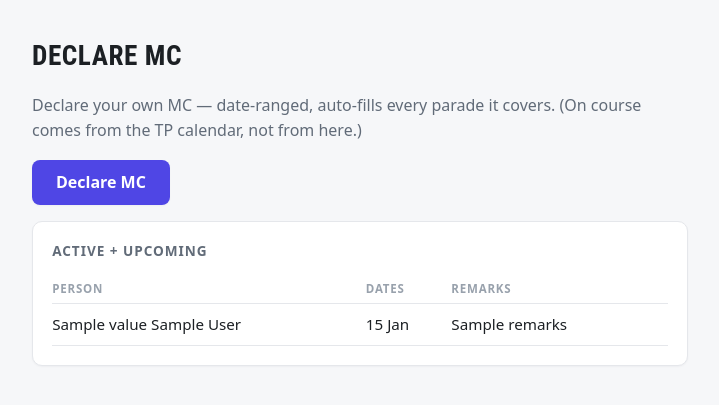
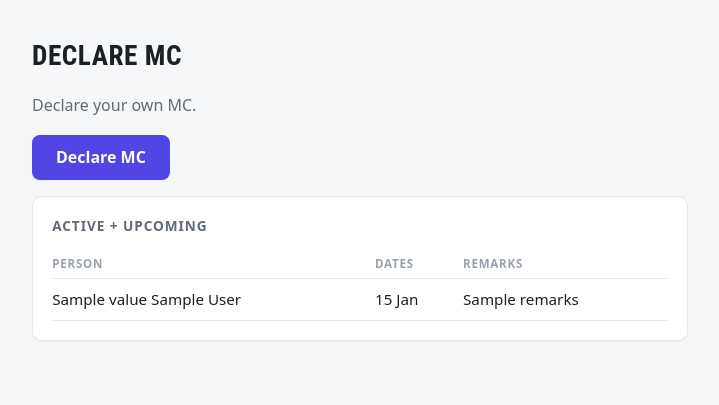
Before and after one commit to oliverzhaozy/delta_innovation, a Python web app: template app/templates/parade/mc_list.html in a window 1280 px wide. Shown: the part 51-456 px from the top of the page, without its empty margins (280-999 px from the left). Run offline with Jinja, Linux system fonts and the light colour scheme; the template is opened without the code that fills it: most values are stand-ins (such as "Sample title", 1, 10 or a date in 2020).

Commit message:
UI: trim COS-pool state, MC list end-today control, and helper copy
Co-Authored-By: Claude Fable 5 <noreply@anthropic.com>

```diff
--- a/app/templates/admin/people.html
+++ b/app/templates/admin/people.html
@@ -46,9 +46,8 @@
 </section>
 
 {% for section in groups.sections %}
-{% set pool_state = "In COS pool" if section.in_cos_pool else "Excluded from COS pool" %}
 <section class="card">
-  <h2>{{ section.category.value }}{% if section.platoon %} &mdash; Platoon {{ section.platoon }} &middot; {{ pool_state }}{% endif %}</h2>
+  <h2>{{ section.category.value }}{% if section.platoon %} &mdash; Platoon {{ section.platoon }}{% endif %}</h2>
   {% if section.platoon is none %}
     <p class="muted">No platoon assigned.</p>
   {% elif not section.people %}
--- a/app/templates/overseas/declare.html
+++ b/app/templates/overseas/declare.html
@@ -5,7 +5,7 @@
 {% block content %}
 <div class="page-head">
   <h1>Declare overseas travel</h1>
-  <p class="muted">Declare whenever you're travelling overseas over the weekend — for example, a trip to Kuala Lumpur (KL).</p>
+  <p class="muted">Declare when you're travelling over weekends (e.g. KL). Needs to be approved by PC first.</p>
 </div>
 
 <form method="post" class="card">
--- a/app/templates/parade/mc_list.html
+++ b/app/templates/parade/mc_list.html
@@ -4,7 +4,7 @@
 {% block content %}
 <div class="page-head">
   <h1>Declare MC</h1>
-  <p class="muted">Declare your own MC — date-ranged, auto-fills every parade it covers. (On course comes from the TP calendar, not from here.)</p>
+  <p class="muted">Declare your own MC.</p>
 </div>
 
 <p><a class="btn" href="{{ url_for('parade.mc_new') }}">Declare MC</a></p>
@@ -16,12 +16,12 @@
     <table class="list">
       <thead>
         <tr>
-          <th>Person</th><th>Dates</th><th>Remarks</th><th></th>
+          <th>Person</th><th>Dates</th><th>Remarks</th>
         </tr>
       </thead>
       <tbody>
         {% for row in rows %}
-        {# Everyone sees every MC; only the declarer gets the edit/end controls —
+        {# Everyone sees every MC; only the declarer gets the edit link —
            the same object-level rule the routes enforce, shown rather than
            offered and then 403'd. #}
         {% set is_mine = row.person_id == current_user.id %}
@@ -35,14 +35,6 @@
           </td>
           <td>{{ row.start_date.strftime('%d %b') }}{% if row.start_date != row.end_date %} – {{ row.end_date.strftime('%d %b') }}{% endif %}</td>
           <td>{{ row.remarks or "" }}</td>
-          <td>
-            {% if is_mine and row.start_date <= today <= row.end_date %}
-            <form action="{{ url_for('parade.mc_end_today', entry_id=row.id) }}" method="post" class="inline-form">
-              <input type="hidden" name="csrf_token" value="{{ csrf_token() }}">
-              <button type="submit" class="linklike">End today</button>
-            </form>
-            {% endif %}
-          </td>
         </tr>
         {% endfor %}
       </tbody>
```
Also changed, not shown: tests/test_admin.py (+3 -3 lines).
